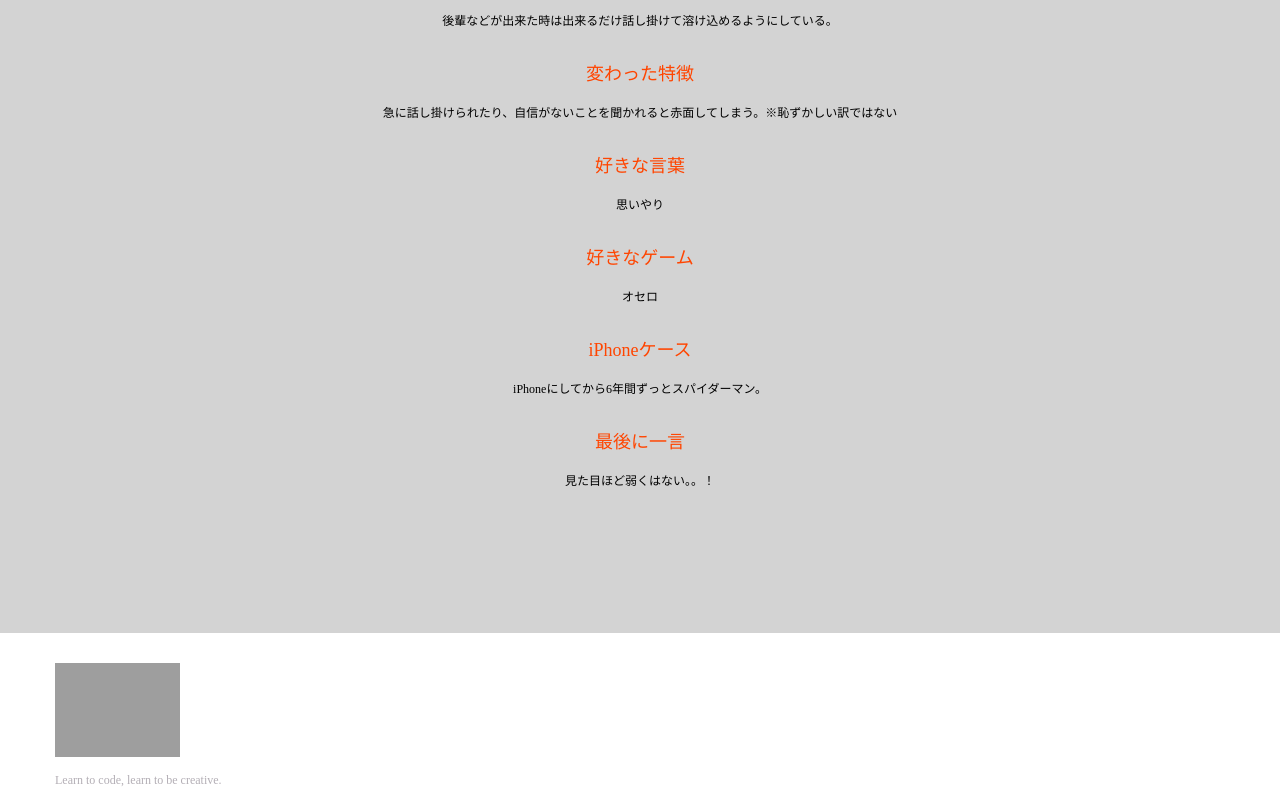
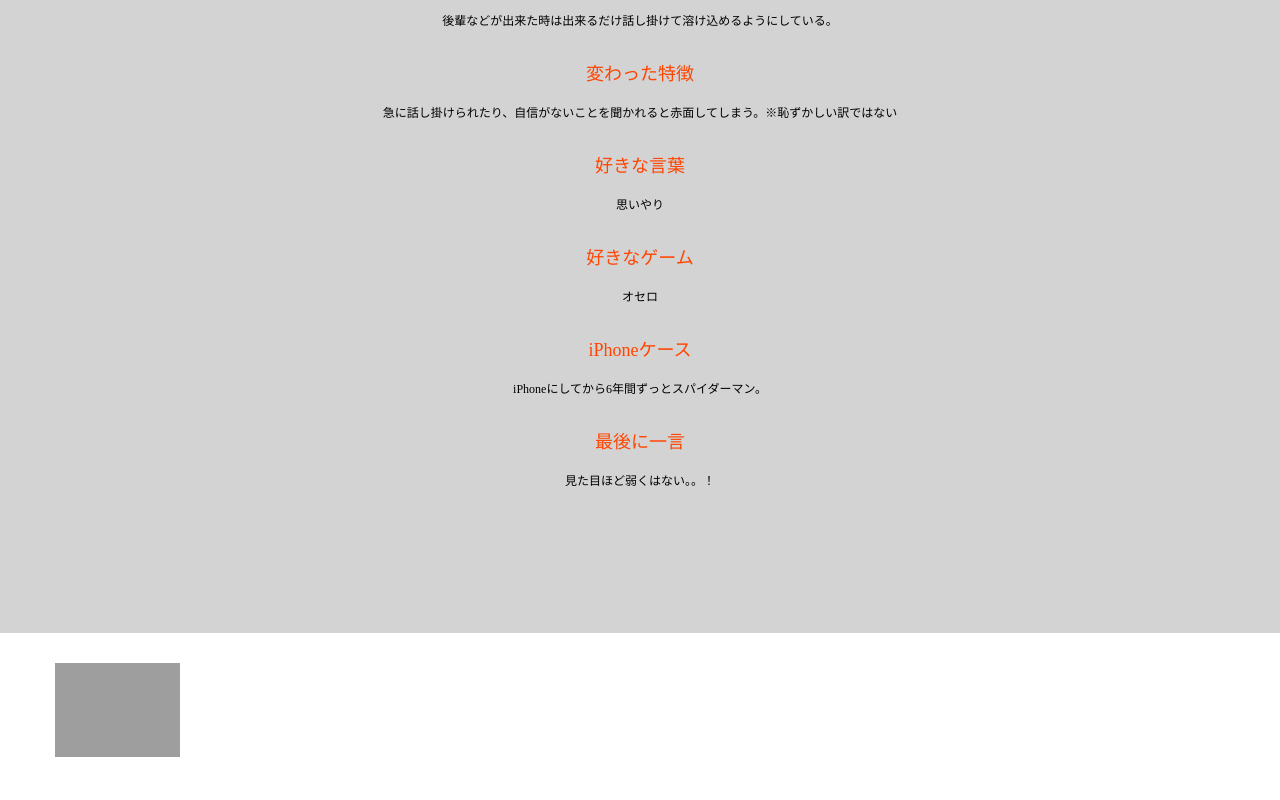
Before and after one commit to maki8128/booon, a plain HTML site: page index.html in a window 1280 px wide. Shown: the part 4781-5581 px from the top of the page. After the commit the page ends 5542 px from the top, so only its background shows below. Drawn offline with Linux system fonts and the light colour scheme; grey boxes are pictures that could not be loaded.

Commit message:
Update index.html

```diff
--- a/index.html
+++ b/index.html
@@ -261,7 +261,6 @@
     <footer>
       <div class="container">
         <img src="https://dotup.org/uploda/dotup.org1550847.png_pL84HNeSWRqCvKqPMMNG/dotup.org1550847.png">
-        <p>Learn to code, learn to be creative.</p>
       </div>
     </footer>
   </body>
```
